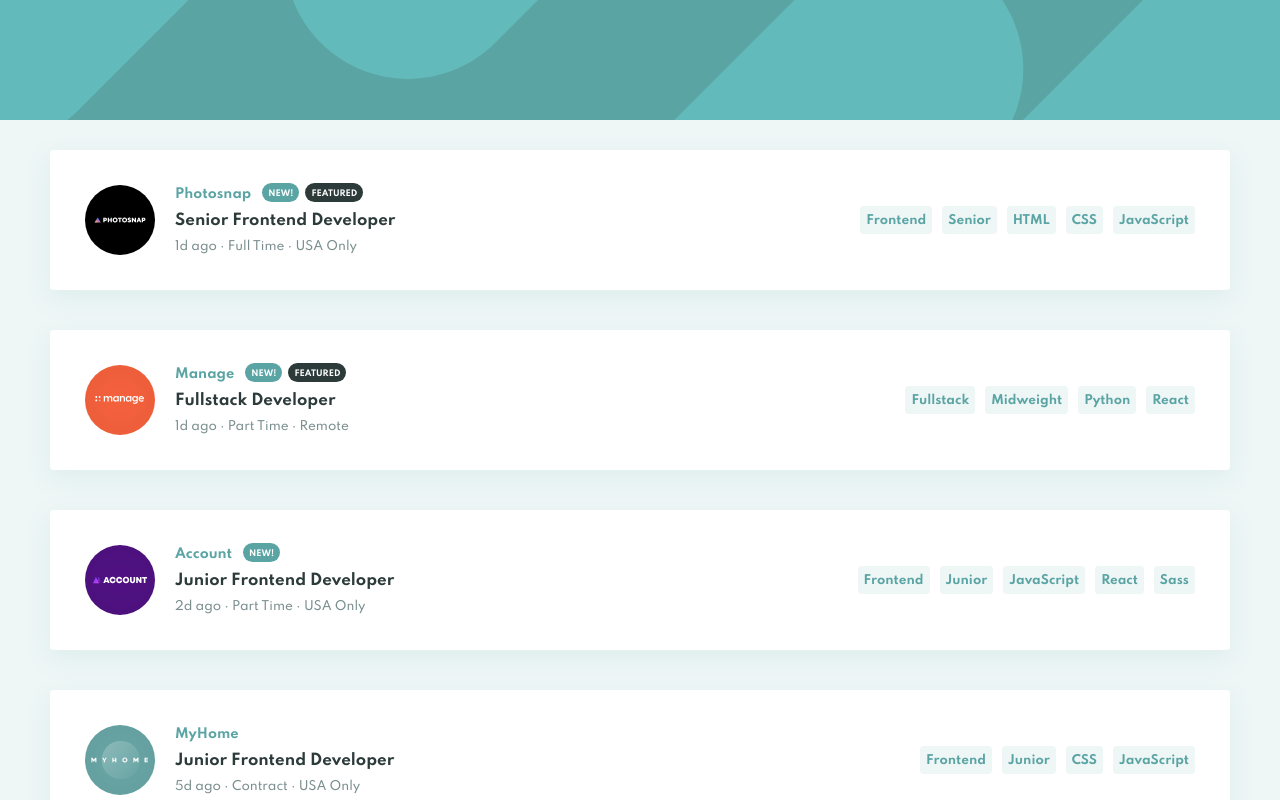
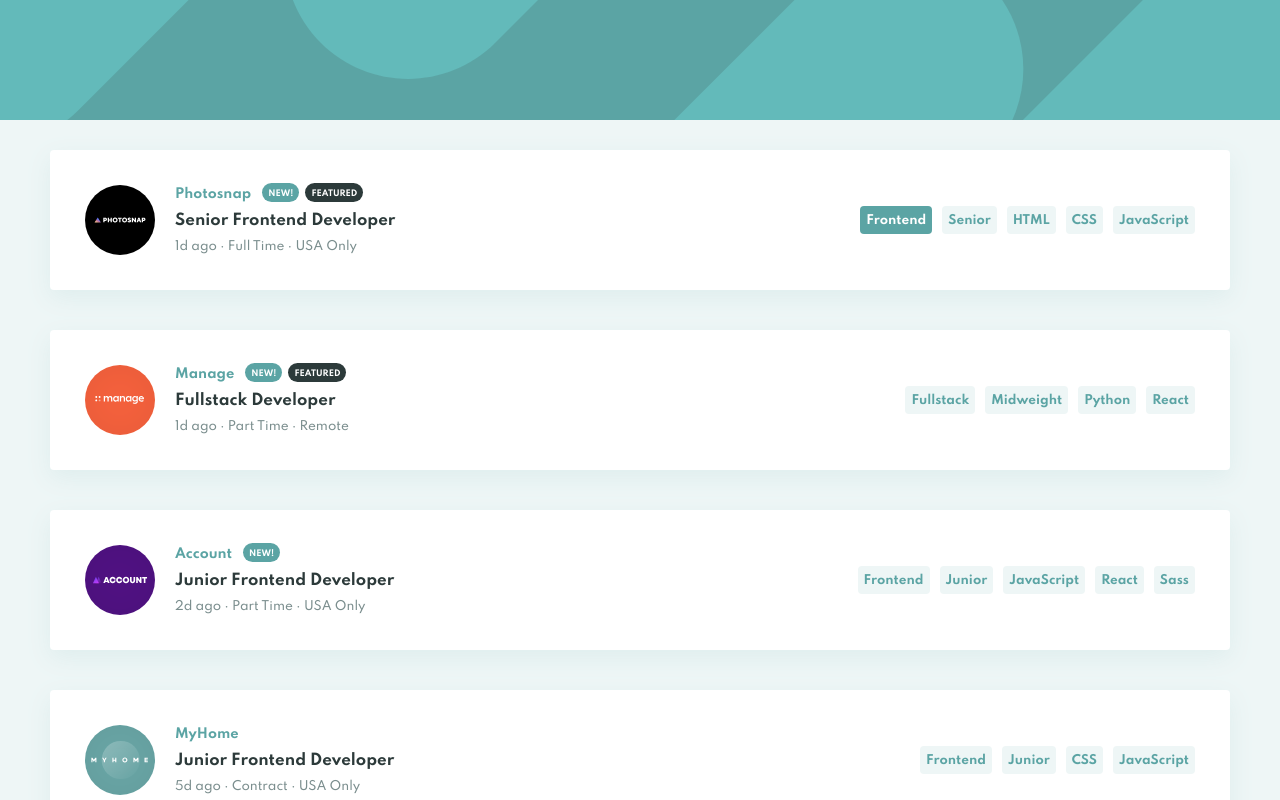
Before and after one commit to vilmarmjr/frontend-mentor-job-listing, a Vue app: page / in a window 1280 px wide. In both pictures the pointer is over the element 896 px from the left and 220 px from the top of the page. Shown: the top 800 px of the page. Built offline with nearby package versions, Linux system fonts and the light colour scheme.

Commit message:
add tag hover effect

```diff
--- a/src/components/Job.vue
+++ b/src/components/Job.vue
@@ -153,6 +153,12 @@ export default defineComponent({
     background: var(--neutral-300);
     border-radius: 0.4rem;
     margin-top: 0.5rem;
+    cursor: pointer;
+
+    &:hover {
+      background: var(--primary);
+      color: #fff;
+    }
 
     @include gt-xs {
       margin-top: 0;
```
